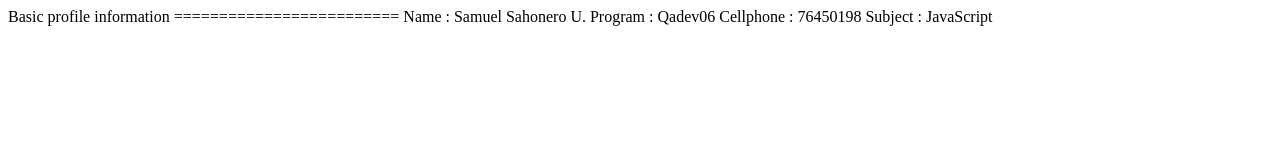
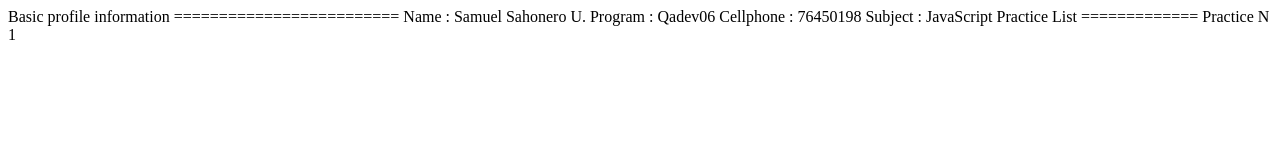
Before and after one commit to ssahonero/JavaScriptQadev06, a plain HTML site: page profile.html in a window 1280 px wide. Drawn offline with Linux system fonts and the light colour scheme.

Commit message:
Update profile

```diff
--- a/profile.html
+++ b/profile.html
@@ -13,5 +13,9 @@ Program     :   Qadev06
 Cellphone   :   76450198
 Subject     :   JavaScript
 
+Practice List
+=============
+Practice N 1
+
 </body>
 </html>
```
